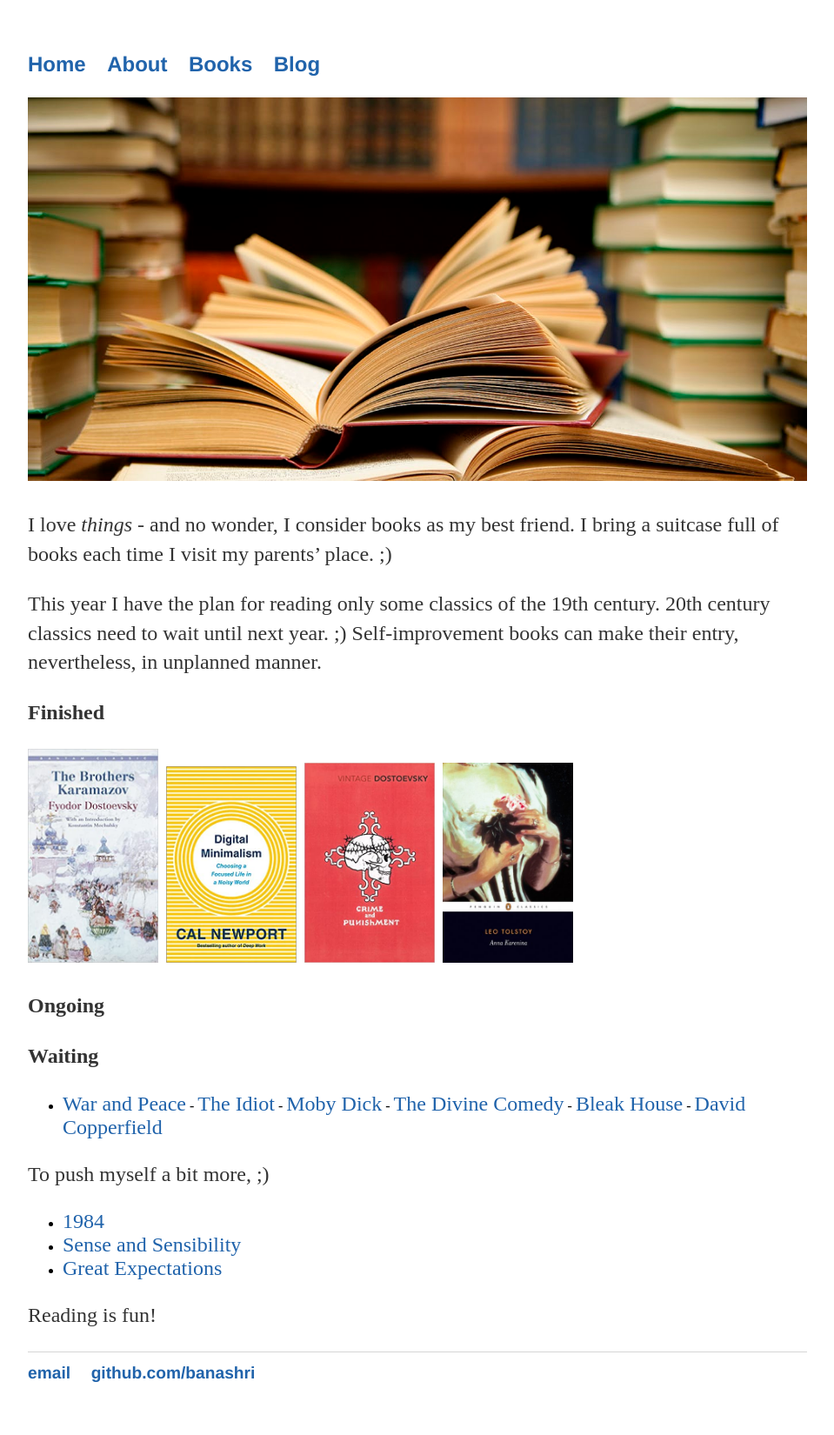
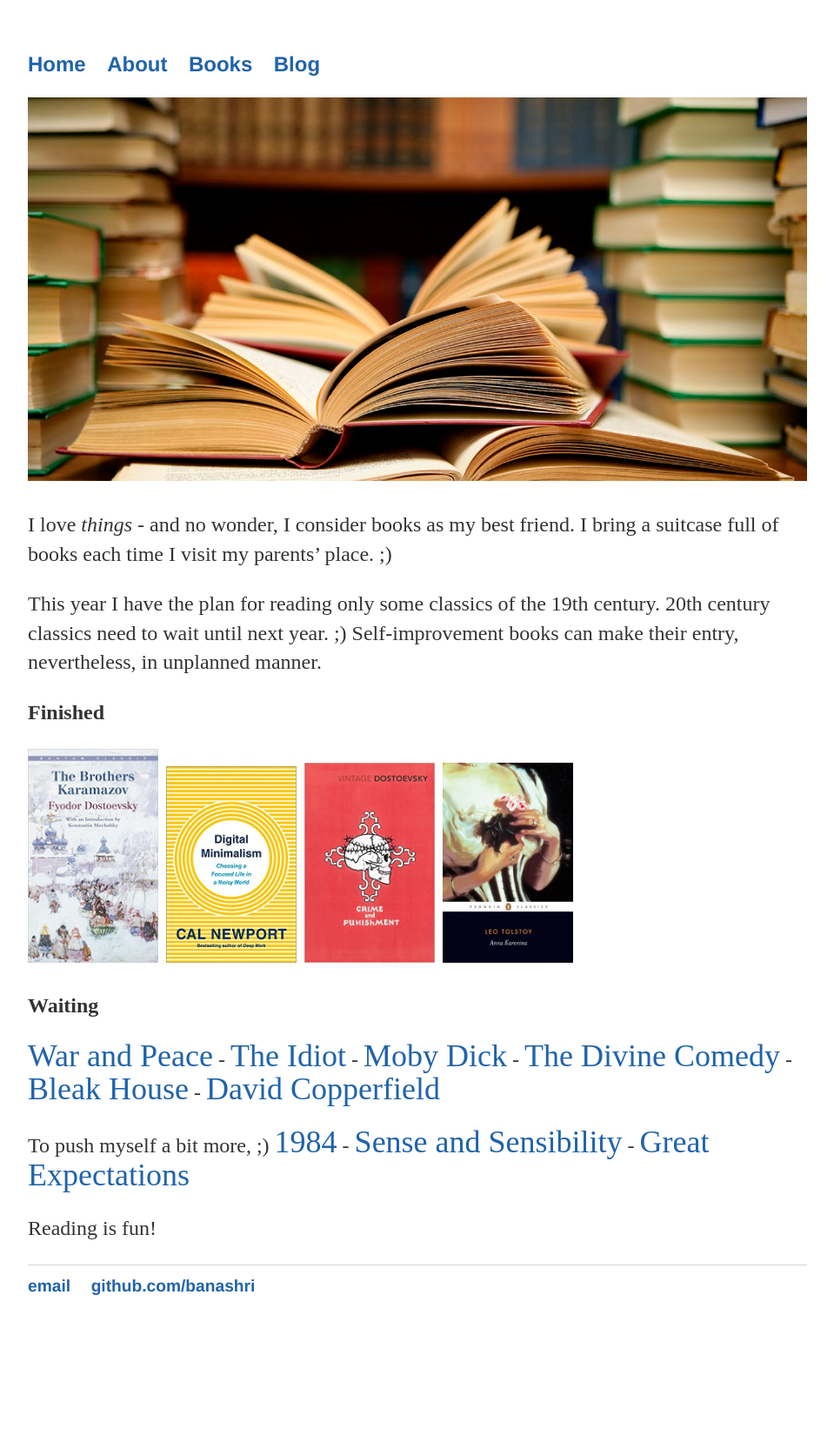
Before and after one commit to Banashri/banashri.github.io, a Jekyll site: the page built from books/index.md, in a window 1280 px wide. Shown: the whole page at 87% size, without its empty margins (160-1119 px from the left). Built offline with Jekyll 4.4.1, drawn with Linux system fonts in a browser that asks for light colours; after the commit the page ends 1550 px from its top, so only the background shows below that.

Commit message:
Anna Karenina

```diff
--- a/books/index.md
+++ b/books/index.md
@@ -38,19 +38,15 @@
   <img class=".books-image" src="https://banashri.github.io/images/anna-k.jpg" alt="Anna Karenina" style="width:150px">
 </a>
 
-**Ongoing**
-
-
 <!--<a target="_blank" href="https://www.amazon.de/-/en/Stephen-Fry/dp/1405934131/ref=sr_1_1?dchild=1&keywords=mythos&qid=1615484910&sr=8-1">
   <img class=".books-image" src="https://banashri.github.io/images/mythos.jpg" alt="Mythos" style="width:150px">
 </a>-->
 
 **Waiting**
-- [War and Peace](https://www.amazon.de/-/en/Leo-Tolstoy/dp/0199232768/ref=sr_1_1?dchild=1&keywords=war+and+peace+Oxford&qid=1611422913&s=books&sr=1-1) - [The Idiot](https://www.amazon.de/-/en/Fjodor-Michajlovič-Dostojevskij/dp/1847493432/ref=sr_1_7?dchild=1&keywords=the+idiot&qid=1611422930&s=books&sr=1-7) - [Moby Dick](https://www.amazon.de/-/en/Tony-Tanner/dp/0199535728/ref=sr_1_1?dchild=1&keywords=Moby+dick+oxford&qid=1611423054&s=books&sr=1-1) - [The Divine Comedy](https://www.amazon.de/-/en/Peter-Armour/dp/0679433139/ref=sr_1_5?crid=18P199LOIUJ60&dchild=1&keywords=divine+comedy&qid=1611423081&s=books&sprefix=Divine+Co%2Cstripbooks%2C333&sr=1-5) - [Bleak House](https://www.amazon.de/gp/product/0199536317/ref=ppx_yo_dt_b_asin_title_o04_s00?ie=UTF8&psc=1) - [David Copperfield](https://www.amazon.de/-/en/Jeremy-Tambling/dp/0140439447/ref=sr_1_10?crid=1N5RKF13UQRBW&dchild=1&keywords=david+copperfield&qid=1611423951&sprefix=David+copper%2Caps%2C180&sr=8-10)
+
+[War and Peace](https://www.amazon.de/-/en/Leo-Tolstoy/dp/0199232768/ref=sr_1_1?dchild=1&keywords=war+and+peace+Oxford&qid=1611422913&s=books&sr=1-1) - [The Idiot](https://www.amazon.de/-/en/Fjodor-Michajlovič-Dostojevskij/dp/1847493432/ref=sr_1_7?dchild=1&keywords=the+idiot&qid=1611422930&s=books&sr=1-7) - [Moby Dick](https://www.amazon.de/-/en/Tony-Tanner/dp/0199535728/ref=sr_1_1?dchild=1&keywords=Moby+dick+oxford&qid=1611423054&s=books&sr=1-1) - [The Divine Comedy](https://www.amazon.de/-/en/Peter-Armour/dp/0679433139/ref=sr_1_5?crid=18P199LOIUJ60&dchild=1&keywords=divine+comedy&qid=1611423081&s=books&sprefix=Divine+Co%2Cstripbooks%2C333&sr=1-5) - [Bleak House](https://www.amazon.de/gp/product/0199536317/ref=ppx_yo_dt_b_asin_title_o04_s00?ie=UTF8&psc=1) - [David Copperfield](https://www.amazon.de/-/en/Jeremy-Tambling/dp/0140439447/ref=sr_1_10?crid=1N5RKF13UQRBW&dchild=1&keywords=david+copperfield&qid=1611423951&sprefix=David+copper%2Caps%2C180&sr=8-10)
 
 To push myself a bit more, ;)
-- [1984](https://www.amazon.de/-/en/George-Orwell/dp/0141036141/ref=sr_1_4?dchild=1&keywords=1984&qid=1611423410&sr=8-4)
-- [Sense and Sensibility](https://www.amazon.de/gp/product/0141199679/ref=ppx_yo_dt_b_asin_title_o04_s00?ie=UTF8&psc=1)
-- [Great Expectations](https://www.amazon.de/-/en/Charles-Dickens/dp/0141198893/ref=sr_1_1?crid=YJWRY7Z7C8TB&dchild=1&keywords=great+expectations+charles+dickens+penguin&qid=1611423208&sprefix=great+expectations+Charles+dickens+pen%2Caps%2C345&sr=8-1)
+[1984](https://www.amazon.de/-/en/George-Orwell/dp/0141036141/ref=sr_1_4?dchild=1&keywords=1984&qid=1611423410&sr=8-4) - [Sense and Sensibility](https://www.amazon.de/gp/product/0141199679/ref=ppx_yo_dt_b_asin_title_o04_s00?ie=UTF8&psc=1) - [Great Expectations](https://www.amazon.de/-/en/Charles-Dickens/dp/0141198893/ref=sr_1_1?crid=YJWRY7Z7C8TB&dchild=1&keywords=great+expectations+charles+dickens+penguin&qid=1611423208&sprefix=great+expectations+Charles+dickens+pen%2Caps%2C345&sr=8-1)
 
 Reading is fun!
```
